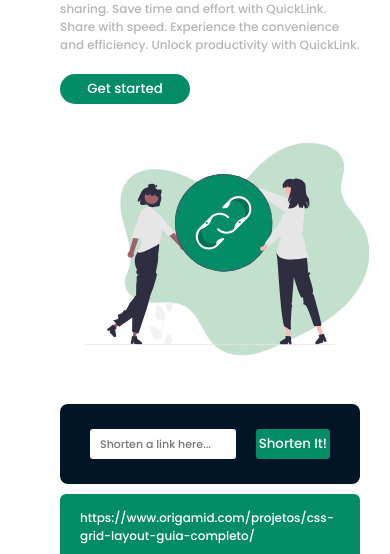
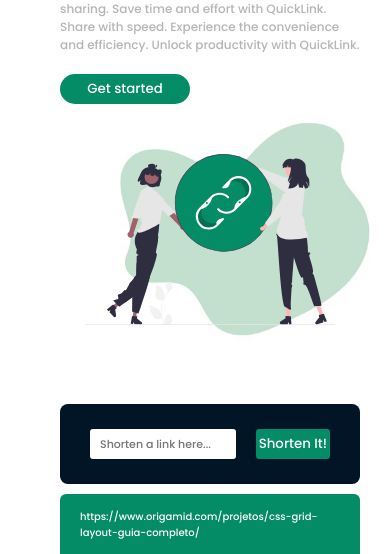
Before and after one commit to belacartaxo/encurtador-de-links, a plain HTML site: page index.html in a window 390 px wide. Shown: the part 286-840 px from the top of the page. Drawn offline with Linux system fonts and the light colour scheme.

Commit message:
atualização

```diff
--- a/assets/css/style.css
+++ b/assets/css/style.css
@@ -285,12 +285,16 @@ footer div{
 }
 
 @media (max-width: 980px) {
-    main .container-text h1{
+    main .container-text h1, main .container-text h1 {
         font-size: 30px;
         line-height: 35px;
     }
-    main .container-text p{
+    main .container-text p, main .container-motive p{
         font-size: 12px;
+    }
+
+    main .original-link, main .new-link span{
+        font-size: 10px;
     }
 
     main .container-img .main-img{
@@ -334,7 +338,7 @@ footer div{
 
     main .container-img img{
         width: 250px;
-        margin-top: 30px;
+        margin-top: 50px;
     }
 
     main .container-img .abstract-form{
@@ -362,4 +366,8 @@ footer div{
         max-width: 500px;
     }
 
+    main .container-img img{
+        margin-top: 10px;
+    }
+
 }
```
